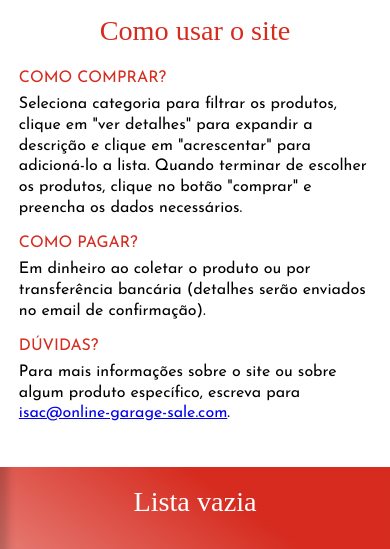
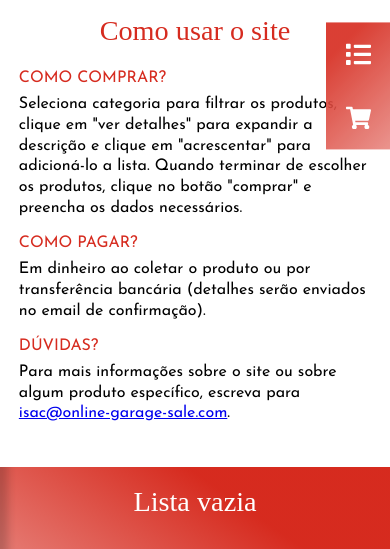
Before and after one commit to isacvale/onlinegaragesale, a website with bundled scripts: page index.html in a window 390 px wide. Shown: the part 336-885 px from the top of the page. Built offline with nearby package versions, Linux system fonts and the light colour scheme; a web font is replaced by a local one; what @dvo/raven, @dvo/stamp would draw is missing.

Commit message:
Inserts side navigation for mobile.

```diff
--- a/index.html
+++ b/index.html
@@ -20,7 +20,7 @@
 <body>
 
   <aside class="area-categories">
-    <h1>Categorias</h1>
+    <h1 id="title-category">Categorias</h1>
     <div class="category-wrapper">
       <template id="tpl-menu-item">
         <button class="menu-item focusable"></div>
@@ -77,7 +77,7 @@
 
 
   <aside class="area-cart">
-    <h1>Lista vazia</h1>
+    <h1 id="title-list">Lista vazia</h1>
     <div class="added-wrapper">
       <template id="tpl-item-brief">
         <article class="item-brief">
@@ -179,6 +179,16 @@
     </article>
   </template>
 
+  <nav class="navegacao-mobile">
+    <a class="focusable" aria-label="Categorias." href="#title-category">
+      <img src="assets/icon-categories.svg">
+    </a>
+
+    <a class="focusable" aria-label="Carrinho." href="#title-list">
+      <img src="assets/icon-cart.svg">
+    </a>
+  </nav>
+
   <!-- The core Firebase JS SDK is always required and must be listed first -->
   <script src="https://www.gstatic.com/firebasejs/7.9.2/firebase-app.js"></script>
 
--- a/styles/main.css
+++ b/styles/main.css
@@ -6,6 +6,7 @@
 @import 'message-modal.css';
 @import 'panels-common.css';
 @import 'como-comprar.css';
+@import 'navegacao-mobile.css';
 @import 'responsive.css';
 
 body {
--- /dev/null
+++ b/styles/navegacao-mobile.css
@@ -0,0 +1,44 @@
+html {
+  scroll-behavior: smooth;
+}
+
+.navegacao-mobile {
+  background: linear-gradient(
+    135deg,
+    var(--c-primary) 20%,
+    white 200%
+  );
+  position: fixed;
+  right: 0;
+  top: 50%;
+  transform: translateY(-50%);
+  opacity: .9;
+  z-index: 10;
+  transition: 0.5s all;
+
+  display: flex;
+  flex-direction: column;
+}
+
+.navegacao-mobile a {
+  width: var(--s-4);
+  height: var(--s-4);
+  border: none;
+  background: transparent;
+  cursor: pointer;
+
+  display: flex;
+  justify-content: center;
+  align-items: center;
+}
+
+.navegacao-mobile a img {
+  width: 40%;
+}
+
+@media (min-width: 800px) {
+  .navegacao-mobile {
+    right: var(--s-4n);
+    display: none;
+  }
+}
```
Also changed, not shown: assets/icon-cart.svg (added), assets/icon-categories.svg (added).
